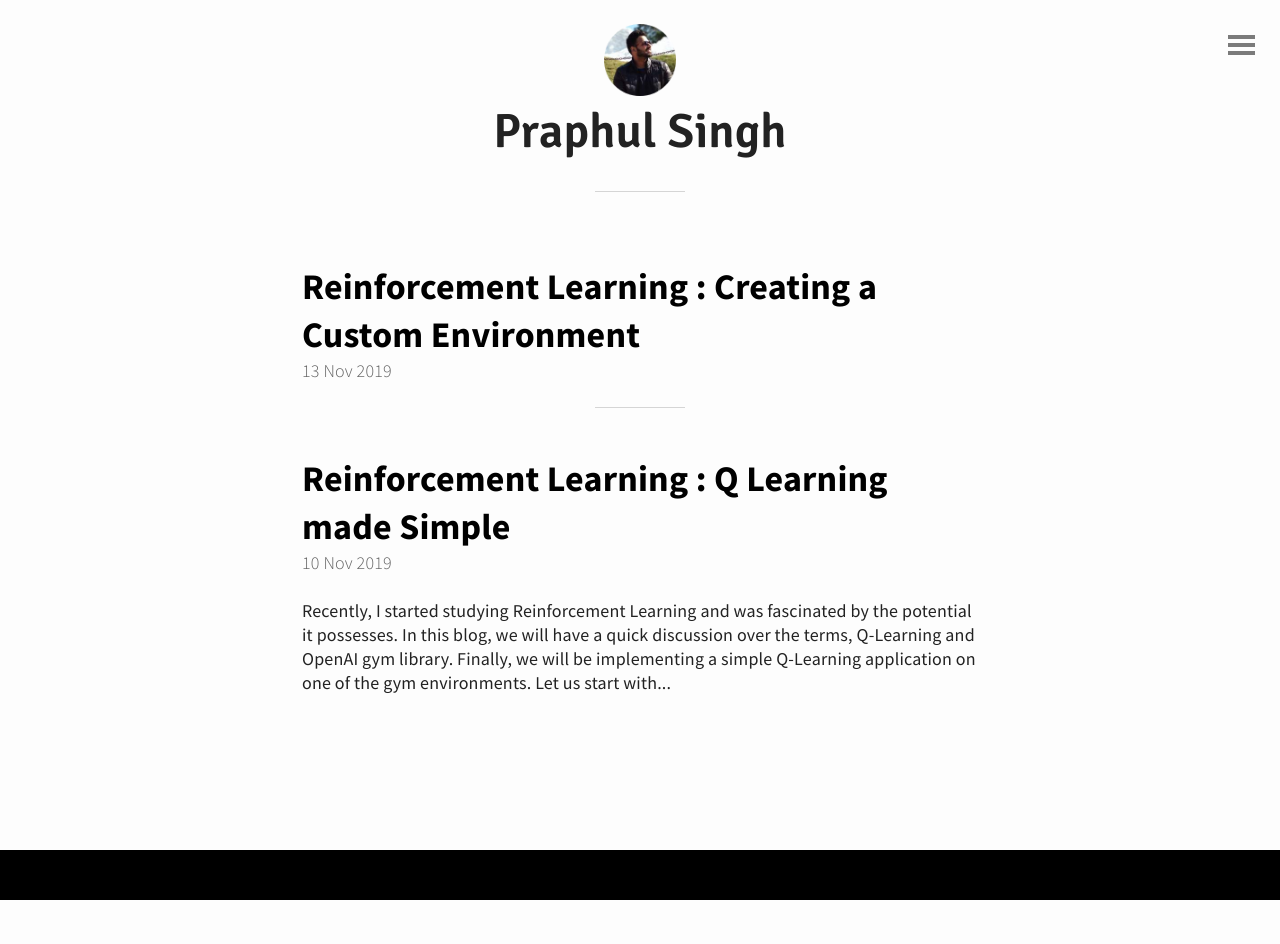
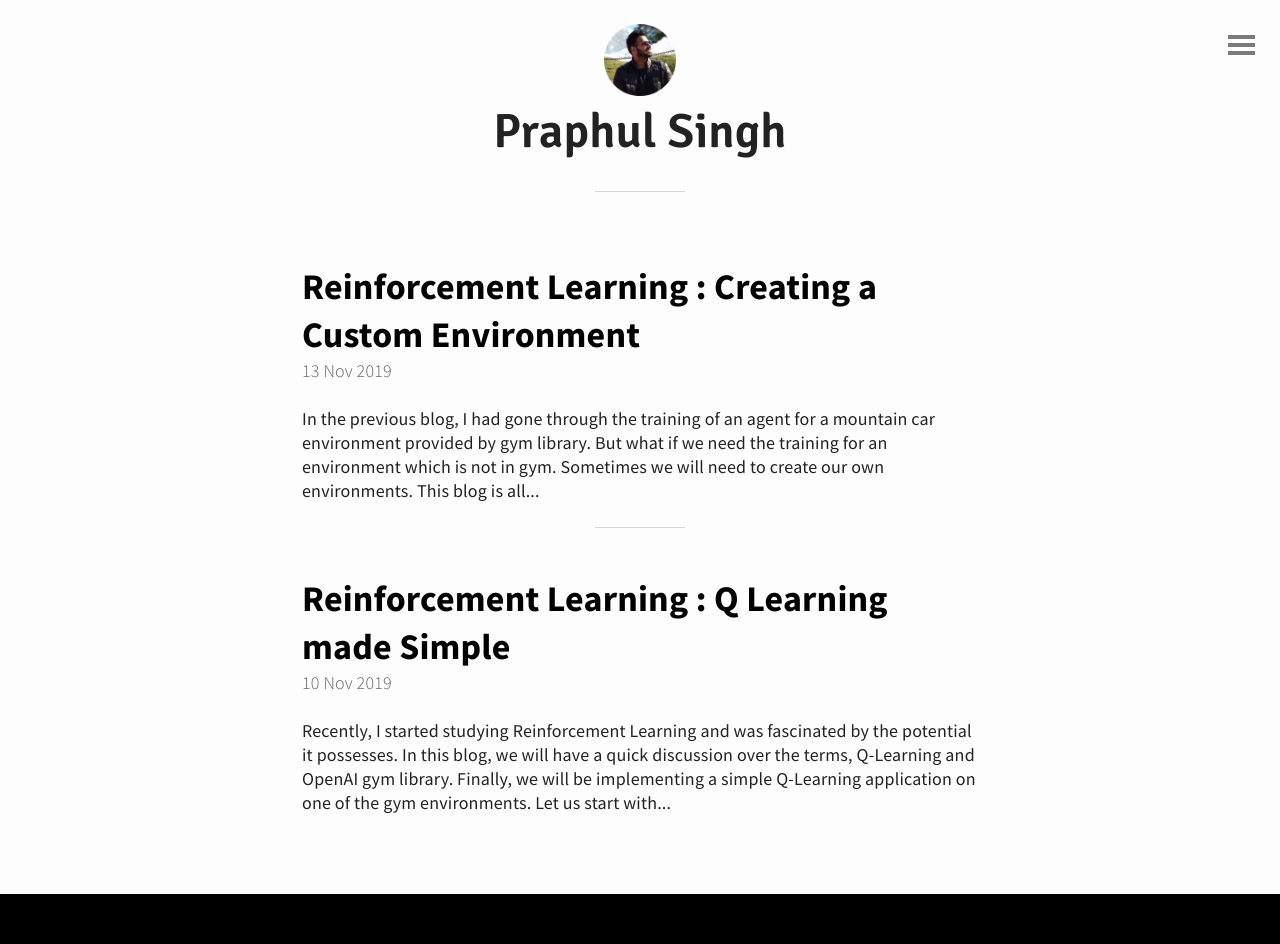
Before and after one commit to spraphul/blog, a Jekyll site: the page built from index.html, in a window 1280 px wide. Built offline with Jekyll 4.4.1, drawn with Linux system fonts in a browser that asks for light colours; the list of posts is cut into pages by our own code; before the commit the page ends 900 px from its top, so only the background shows below that; some of the changed lines change nothing that is shown.

Commit message:
Update 2019-11-13-RL-2.md

```diff
--- a/_posts/2019-11-13-RL-2.md
+++ b/_posts/2019-11-13-RL-2.md
@@ -3,3 +3,39 @@
 ---
 
 ![RL21](https://www.learndatasci.com/documents/14/Reinforcement-Learning-Animation.gif)
+
+In the previous blog, I had gone through the training of an agent for a mountain car environment provided by gym library. But what if we need the training for an environment which is not in gym.
+
+
+Sometimes we will need to create our own environments. This blog is all about creating a custom environment from scratch.
+
+The environment which we will be creating here will be a grid containing two policemen, one thief and one bags of golds. The goal of the thief is to get the bag without being caught by the policemen.
+
+All the parameters for training the model will be similar to that of the earlier post except some codes for the custom environment.
+
+Now, let us write a python class for our environment which we will call a grid.
+
+
+<script src="https://gist.github.com/spraphul/091355c044e5934ad76cc7036f8868e5.js"></script>
+
+
+Now, that we have defined our grid, we will assign one grid to each of the policemen, thief and the bag of gold. One more thing to note is that we will give a negative penalty to the thief when it touches the police and some positive reward when it touches the gold bag. In this case, our observation space will be the difference of coordinates of the thief from each of the policemen and the gold bag. We will also assign some colours for the police, thief and gold bag.
+
+Let us write the code for training our game.
+
+
+<script src="https://gist.github.com/spraphul/b1e7a87206e79f262f19e60d6c919886.js"></script>
+
+
+I will quickly go through the code once again. Initially, I have defined the different penalties, number of episodes, learning rate and the discount factor. Then I created a q-table in the form of a dictionary with random values in it for all the 8 possible actions. Then I have written the code for training the model in which for each episode, the thief takes a maximum of 200 steps and stops before if it reaches the gold bag. After every 1000 episodes, I am showing the trace of the path of the thief using cv2 and PIL image library. One important thing to note was that what happens if the thief reaches one of the policemen or the gold bag. It may cause a pause and that's why we are breaking the loop in case those things occur.
+
+Note: The environment we just created requires a q-table which will be huge in memory and thus it may take too much time to create the q-table itself. The recommended solution is to reduce the number of policemen or the grid size so that you can visualise it in a usual computer. If you already have the q-table, it is recommended to save it as a binary pickle file and load while training the model.
+
+
+I have trained the model for 1 policeman and 5X5 grid and the results per 100 episodes are as shown in the video below:
+
+![RL22]("/customrl.gif")
+
+So in this video, the blue colour box is the thief, green is the gold and red is the police. Whenever you see a combination of red and blue but no green, this means the thief has reached the gold bag.
+
+Hope the second blog in the series was fun too. Keep Learning, Keep Sharing 😊
```
